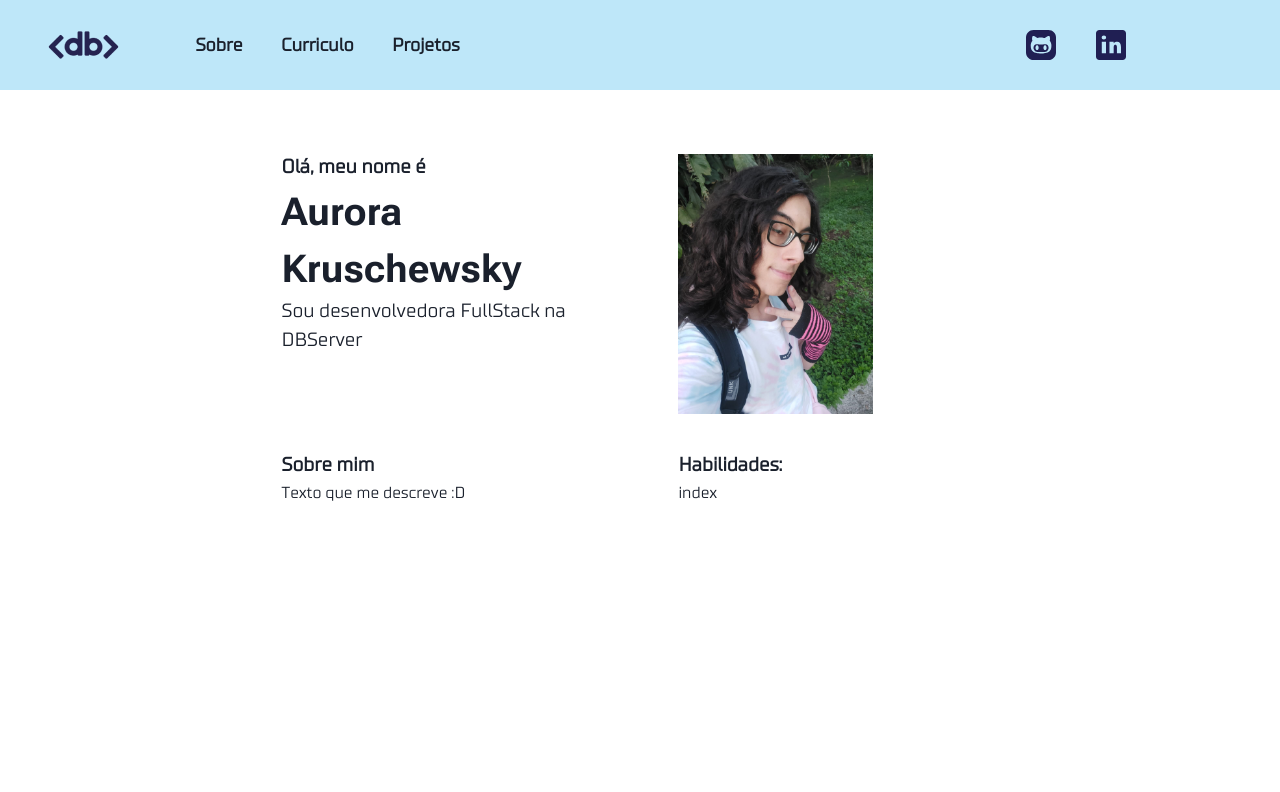
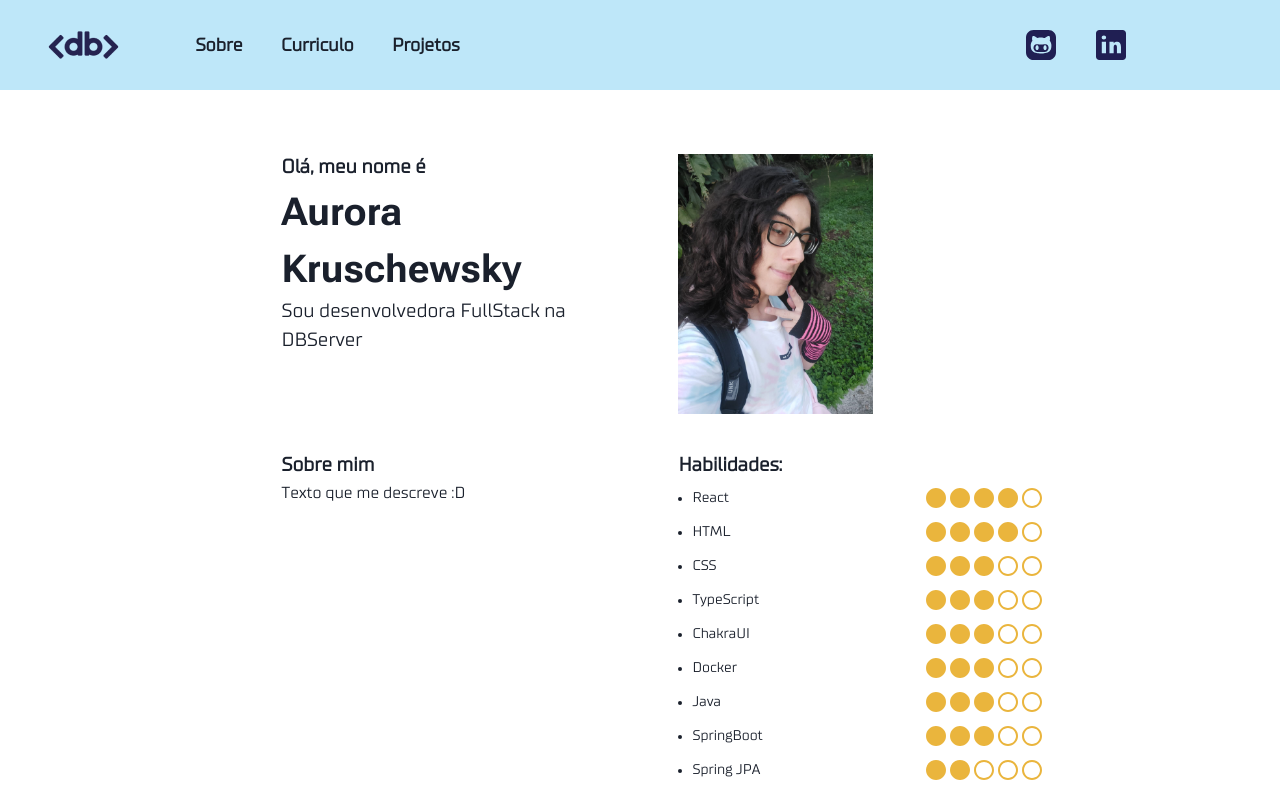
Before and after one commit to AurorinhaBoreal/portfolio-db, a React (Vite) app: page / in a window 1280 px wide. Shown: the top 792 px of the page. Built offline with nearby package versions, Linux system fonts and the light colour scheme.

Commit message:
feat: Implement SkillCard Component

```diff
--- a/src/components/SkillCard/index.tsx
+++ b/src/components/SkillCard/index.tsx
@@ -1,10 +1,40 @@
-import { Box } from "@chakra-ui/react"
+import { Flex, ListItem, UnorderedList, Image } from "@chakra-ui/react"
 import styles from "./sc.module.css"
+import {getSkillLevel, getSkillName } from "../../utils/skillInfo"
+import fillSkill from "../../assets/filledSkill.svg"
+import emptySkill from "../../assets/emptySkill.svg"
 
 export default function SkillCard() {
+  const skillNames = getSkillName()
+  const skillLevels = getSkillLevel()
+
+  const handleLevel = (full: number) => {
+    let skill = []
+    const empty = 5 - full
+
+    for (let i = 1; i <= full; i++) {
+      skill.push(<Image key={"filled"+i} src={fillSkill}/>)
+    }
+
+    for (let i = 1; i <= empty; i++) {
+      skill.push(<Image key={"empty"+i} src={emptySkill}/>)
+    }
+
+    return skill
+  }
+
   return (
-    <Box className={styles.cardBody}>
-      index
-    </Box>
+    <>
+      {skillNames.map((skill, index) => (
+          <UnorderedList className={styles.cardWrapper}>
+            <Flex>
+              <ListItem className={styles.skillText}>{skill}</ListItem>
+            </Flex>
+            <Flex className={styles.dotWrapper}>
+              {handleLevel(skillLevels[index])}
+            </Flex>
+          </UnorderedList>
+      ))}
+    </>
   )
 }
--- a/src/components/SkillCard/sc.module.css
+++ b/src/components/SkillCard/sc.module.css
@@ -0,0 +1,19 @@
+.cardWrapper {
+    width: 350px;
+    display: flex;
+    justify-content: space-between;
+    font-size: 1.1vw;
+    align-items: center;
+}
+
+.dotWrapper {
+    margin: 7px 0;
+    gap: 4px
+}
+
+@media all and (max-width: 992px) {
+    .cardWrapper {
+        width: auto;
+        font-size: 1.8vw;
+    }
+}
--- /dev/null
+++ b/src/utils/skillInfo.ts
@@ -0,0 +1,10 @@
+
+export function getSkillName() {
+    const skillNames: string[] = ["React", "HTML", "CSS", "TypeScript", "ChakraUI", "Docker", "Java", "SpringBoot", "Spring JPA", "CI/CD", "Node", "Testes de Integração", "Testes Unitários"]
+    return skillNames
+}
+
+export function getSkillLevel() {
+    const skillLevel: number[] = [4, 4, 3, 3, 3, 3, 3, 3, 2, 2, 2, 2, 3]
+    return skillLevel
+}
```
Also changed, not shown: src/assets/emptySkill.svg (added), src/assets/filledSkill.svg (added).
